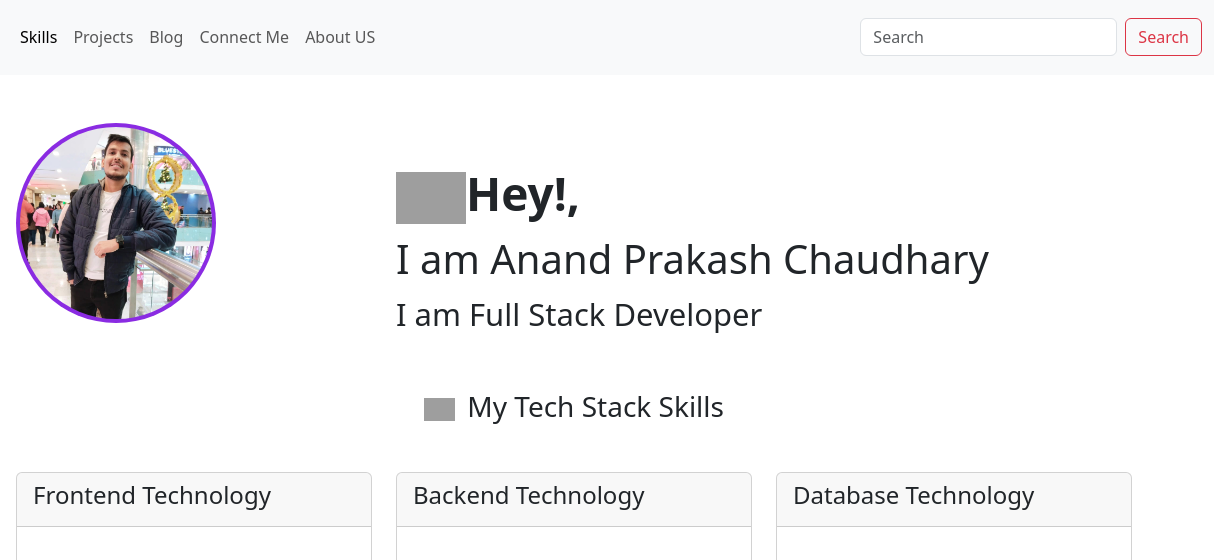
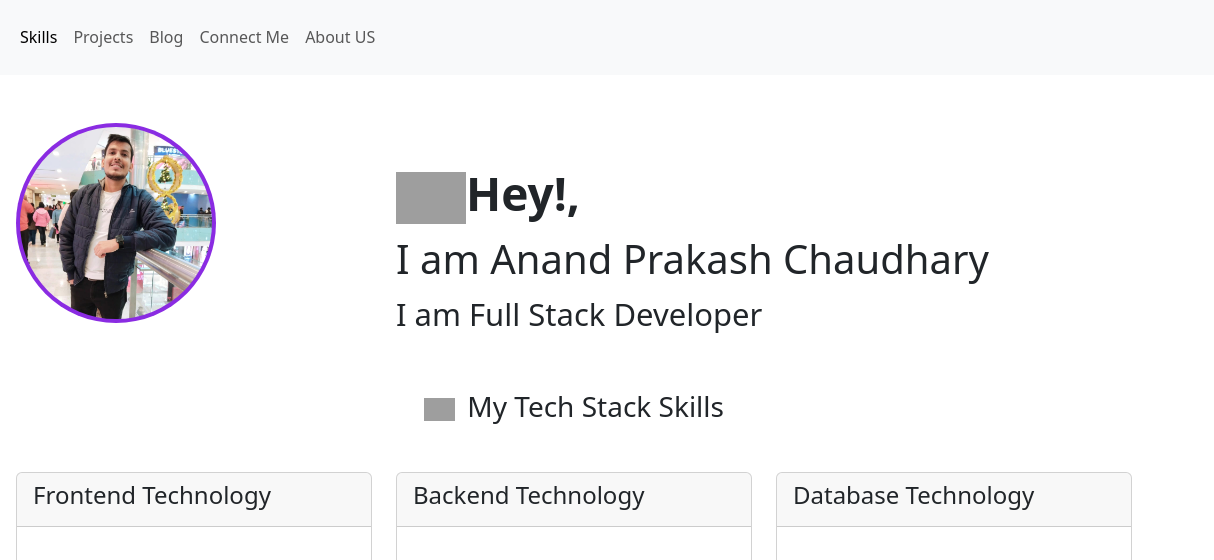
Before and after one commit to anand8126/Anand-CV, a plain HTML site: page index.html in a window 1280 px wide. Shown: the top 560 px of the page, 66-1280 px from the left. Drawn offline with nearby package versions, Linux system fonts and the light colour scheme; grey boxes are pictures that could not be loaded.

Commit message:
Your commit message here

```diff
--- a/index.html
+++ b/index.html
@@ -52,17 +52,7 @@
                 <a class="nav-link" href="#">About US</a>
               </li>
             </ul>
-            <form class="d-flex">
-              <input
-                class="form-control me-2"
-                type="search"
-                placeholder="Search"
-                aria-label="Search"
-              />
-              <button class="btn btn-outline-danger" type="submit">
-                Search
-              </button>
-            </form>
+
           </div>
         </div>
       </nav>
@@ -671,7 +661,7 @@
 
                     <div class="mb-3">
                       <label for="exampleInputEmail1" class="form-label"
-                        >Phone no.
+                        >Your Query
                       </label>
                       <textarea
                         class="form-control"
```
